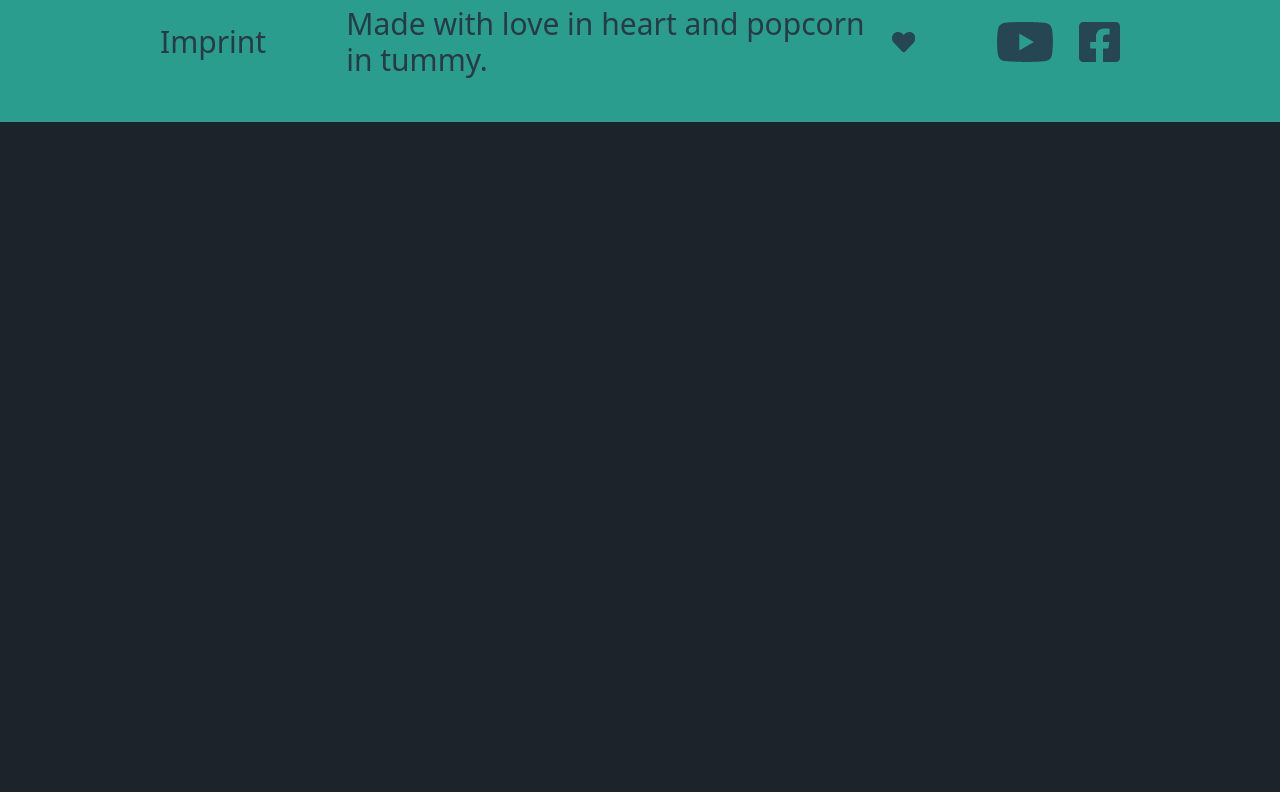
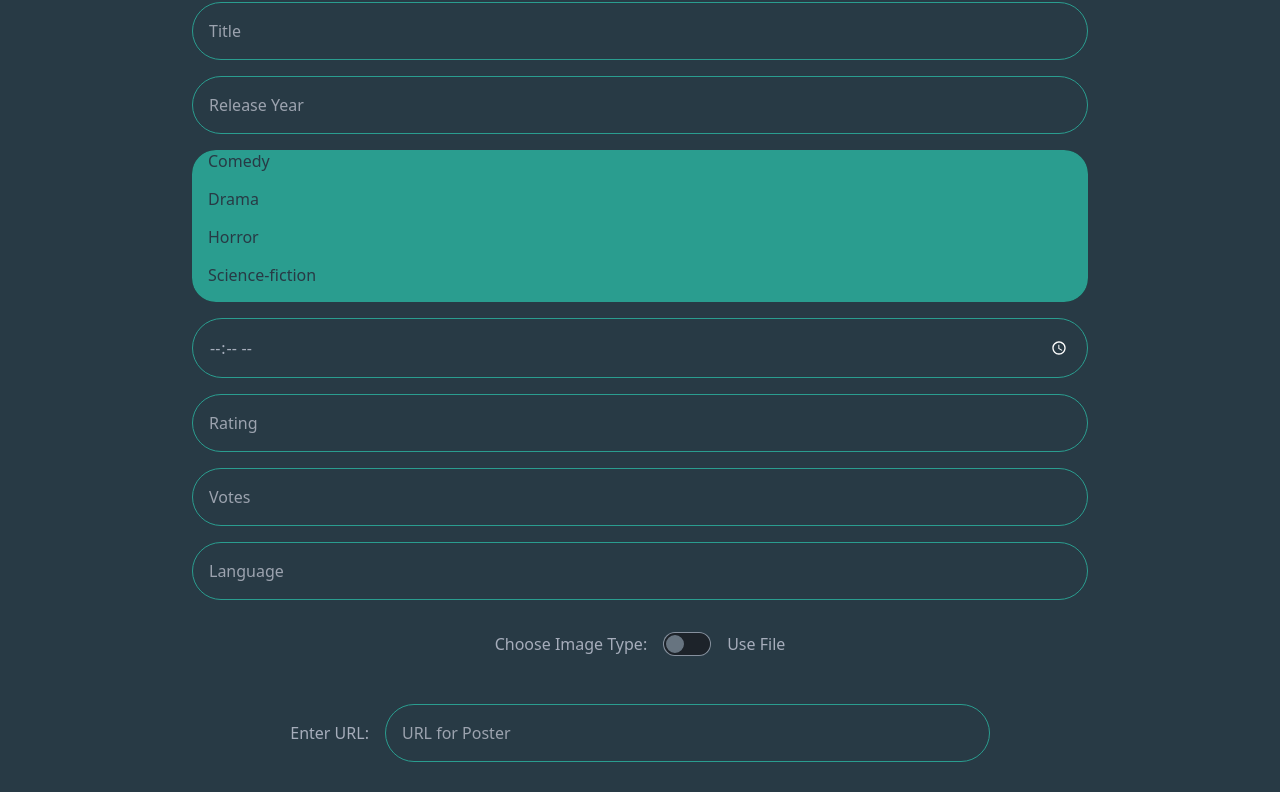
Before and after one commit to MariaRiosNavarro/movies_db_frontend, a React (Vite) app: page /add in a window 1280 px wide. Shown: the part 979-1771 px from the top of the page. Before the commit the page ends 1101 px from the top, so only its background shows below. Built offline with nearby package versions, Linux system fonts and the light colour scheme; no server answers.

Commit message:
form works

```diff
--- /dev/null
+++ b/src/components/MovieForm.jsx
@@ -0,0 +1,289 @@
+import { useState } from "react";
+import { convertTimeToSeconds } from "../utils/timeconvert";
+
+const MovieForm = () => {
+  const [useFile, setUseFile] = useState(false);
+  const [formData, setFormData] = useState({
+    movieTitle: "",
+    movieReleaseYear: "",
+    movieRuntime: "",
+    movieRating: "",
+    movieVoteCount: "",
+    movieLanguage: "",
+    movieImage: "",
+    movieDescription: "",
+    movieGenres: [],
+  });
+
+  //Handle Files
+
+  const handleFile = (e) => {
+    const file = e.target.files[0];
+    console.log("Selected File:", file);
+    setFormData({ ...formData, movieImage: file });
+  };
+
+  //handle Genres
+  const handleGenreChange = (event) => {
+    const selectedGenres = Array.from(
+      event.target.selectedOptions,
+      (option) => option.value
+    );
+    setFormData({
+      ...formData,
+      movieGenres: selectedGenres,
+    });
+  };
+
+  const transformToGenreObjects = (selectedGenres) => {
+    return selectedGenres.map((genre) => ({ text: genre }));
+  };
+
+  //Handle SAVE
+
+  const saveNewMovie = async (event) => {
+    event.preventDefault();
+    const formDataToSend = new FormData();
+    formDataToSend.append("movieTitle", formData.movieTitle);
+    formDataToSend.append("movieReleaseYear", formData.movieReleaseYear);
+    if (useFile) {
+      formDataToSend.append("movieImage", formData.movieImage);
+    }
+    // Convert time to seconds before saving to the database
+    const movieRuntimeInSeconds = convertTimeToSeconds(formData.movieRuntime);
+    formDataToSend.append("movieRuntime", movieRuntimeInSeconds);
+    formDataToSend.append("movieRating", formData.movieRating);
+    formDataToSend.append("movieVoteCount", formData.movieVoteCount);
+    formDataToSend.append("movieLanguage", formData.movieLanguage);
+    formDataToSend.append("movieDescription", formData.movieDescription);
+    //genres
+    const genreObjects = transformToGenreObjects(formData.movieGenres);
+    formDataToSend.append("movieGenres", JSON.stringify(genreObjects));
+
+    console.log("formdata", formDataToSend);
+
+    //Dynamical Header
+    const headers = useFile
+      ? {} //for form with files
+      : {
+          "Content-Type": "application/json", // for form without files
+        };
+
+    try {
+      const response = await fetch(
+        import.meta.env.VITE_BACKEND_URL + "/api/movies",
+        {
+          method: "POST",
+          headers: headers,
+          body: useFile ? formDataToSend : JSON.stringify({ ...formData }),
+        }
+      );
+
+      const result = await response.json();
+      if (!response.ok) {
+        console.log("message NO", result.message);
+        throw new Error("Network response was not ok");
+      } else {
+        console.log("messag OK", result.message);
+        console.log("DATA------------->", data);
+      }
+    } catch (error) {
+      console.error("Error Message", error);
+    } finally {
+      console.log("Add cleanup code here (if needed)");
+    }
+  };
+
+  return (
+    <section className="flex flex-col gap-4 min-w-[70%] mx-auto my-0 pb-8">
+      <h3 className="min-w-[70%] mx-auto my-0">Add your own movies </h3>
+      <form
+        onSubmit={saveNewMovie}
+        className="flex flex-col gap-4 min-w-[70%] mx-auto my-0 "
+      >
+        {/* --------------------------------------title */}
+        <input
+          className="rounded-[50px] bg-transparent border-primaryColor_green p-4 border "
+          type="text"
+          placeholder="Title"
+          name="movieTitle"
+          id="movieTitle"
+          value={formData.movieTitle}
+          onChange={(e) =>
+            setFormData({ ...formData, movieTitle: e.target.value })
+          }
+          required
+        />
+        {/* --------------------------------------year */}
+        <input
+          className="rounded-[50px] bg-transparent border-primaryColor_green p-4 border "
+          type="number"
+          name="movieReleaseYear"
+          id="movieReleaseYear"
+          placeholder="Release Year"
+          value={formData.movieReleaseYear}
+          onChange={(e) =>
+            setFormData({ ...formData, movieReleaseYear: e.target.value })
+          }
+        />
+        {/*-------------- Multi-select dropdown for genres */}
+        <select
+          multiple
+          className="h-auto  border-primaryColor_green flex flex-col gap-4 rounded-3xl"
+          name="movieGenres"
+          id="movieGenres"
+          value={formData.movieGenres}
+          onChange={handleGenreChange}
+        >
+          <option
+            className="bg-primaryColor_green text-bgColor_darkgreen pb-4 pl-4"
+            value="comedy"
+          >
+            Comedy
+          </option>
+          <option
+            className="bg-primaryColor_green text-bgColor_darkgreen pb-4 pl-4"
+            value="drama"
+          >
+            Drama
+          </option>
+          <option
+            className="bg-primaryColor_green text-bgColor_darkgreen pb-4 pl-4"
+            value="horror"
+          >
+            Horror
+          </option>
+          <option
+            className="bg-primaryColor_green text-bgColor_darkgreen pb-4 pl-4"
+            value="science-fiction"
+          >
+            Science-fiction
+          </option>
+          <option
+            className="bg-primaryColor_green text-bgColor_darkgreen pb-4 pl-4"
+            value="sport"
+          >
+            Sport
+          </option>
+          <option
+            className="bg-primaryColor_green text-bgColor_darkgreen pb-4 pl-4"
+            value="fantasy"
+          >
+            Fantasy
+          </option>
+        </select>
+        {/* --------------------------------------runtime */}
+        <input
+          className="rounded-[50px] bg-transparent border-primaryColor_green p-4 border "
+          type="time"
+          name="movieRuntime"
+          id="movieRuntime"
+          value={formData.movieRuntime}
+          placeholder="Duration"
+          onChange={(e) =>
+            setFormData({ ...formData, movieRuntime: e.target.value })
+          }
+        />
+        {/* --------------------------------------Rating */}
+        <input
+          className="rounded-[50px] bg-transparent border-primaryColor_green p-4 border "
+          type="number"
+          name="movieRating"
+          id="movieRating"
+          placeholder="Rating"
+          value={formData.movieRating}
+          onChange={(e) =>
+            setFormData({ ...formData, movieRating: e.target.value })
+          }
+        />
+        {/* --------------------------------------VoteCount*/}
+        <input
+          className="rounded-[50px] bg-transparent border-primaryColor_green p-4 border "
+          type="number"
+          name="movieVoteCount"
+          id="movieVoteCount"
+          value={formData.movieVoteCount}
+          placeholder="Votes"
+          onChange={(e) =>
+            setFormData({ ...formData, movieVoteCount: e.target.value })
+          }
+        />
+        {/* --------------------------------------Language*/}
+        <input
+          className="rounded-[50px] bg-transparent border-primaryColor_green p-4 border "
+          type="text"
+          name="movieLanguage"
+          id="movieLanguage"
+          placeholder="Language"
+          value={formData.movieLanguage}
+          onChange={(e) =>
+            setFormData({ ...formData, movieLanguage: e.target.value })
+          }
+        />
+
+        {/* --------------------------------------Image Type */}
+        <div className=" flex justify-center items-center gap-4 p-4">
+          <h4>Choose Image Type:</h4>
+          <label className="flex justify-center items-center">
+            <input
+              className="toggle toggle-success"
+              type="checkbox"
+              checked={useFile}
+              onChange={(e) => setUseFile(e.target.checked)}
+            />
+            <span className="pl-4">Use File</span>
+          </label>
+        </div>
+        {/* --------------------------------------Image */}
+        {useFile ? (
+          <div className="flex justify-center items-center gap-4 p-4">
+            <h4>Upload File:</h4>
+            <input
+              className="file-input text-primaryColor_green file-input-bordered file-input-green w-full max-w-xs "
+              type="file"
+              name="movieImage"
+              id="movieImage"
+              placeholder="PNG or JPG for Poster"
+              onChange={(e) => handleFile(e)}
+            />
+          </div>
+        ) : (
+          <div className="flex justify-center items-center gap-4 p-4">
+            <h4>Enter URL:</h4>
+            <input
+              className="rounded-[50px] bg-transparent border-primaryColor_green p-4 border min-w-[70%]"
+              type="text"
+              name="movieImage"
+              value={formData.movieImage}
+              id="movieImage"
+              placeholder="URL for Poster"
+              onChange={(e) =>
+                setFormData({ ...formData, movieImage: e.target.value })
+              }
+            />
+          </div>
+        )}
+
+        {/* --------------------------------------Description*/}
+        <textarea
+          className="rounded-[50px] bg-transparent border-primaryColor_green p-4 border "
+          type="text"
+          name="movieDescription"
+          id="movieDescription"
+          value={formData.movieDescription}
+          placeholder="Description"
+          onChange={(e) =>
+            setFormData({ ...formData, movieDescription: e.target.value })
+          }
+        />
+        <input
+          type="submit"
+          value="Save"
+          className="btn bg-primaryColor_green text-bgColor_darkgreen rounded-[50px] p-4"
+        />
+      </form>
+    </section>
+  );
+};
+
+export default MovieForm;
--- a/src/pages/Add.jsx
+++ b/src/pages/Add.jsx
@@ -1,18 +1,11 @@
-import { useState, useEffect } from "react";
-import { Link } from "react-router-dom";
-import Header from "../components/Header";
 import BigImage from "../components/BigImage";
-import Footer from "../components/Footer";
+import MovieForm from "../components/MovieForm";
 
-const Add = (props) => {
-  const [count, setCount] = useState(0);
-  useEffect(() => {
-    console.log(count);
-  }, [count]);
-
+const Add = () => {
   return (
     <>
       <BigImage />
+      <MovieForm />
     </>
   );
 };
--- a/src/utils/timeconvert.jsx
+++ b/src/utils/timeconvert.jsx
@@ -5,3 +5,8 @@ export const convertSecondsToHoursMinutes = (seconds) => {
 
   return `${hours}h ${minutes}min`;
 };
+
+export const convertTimeToSeconds = (time) => {
+  const [hours, minutes] = time.split(":");
+  return parseInt(hours) * 3600 + parseInt(minutes) * 60;
+};
```
